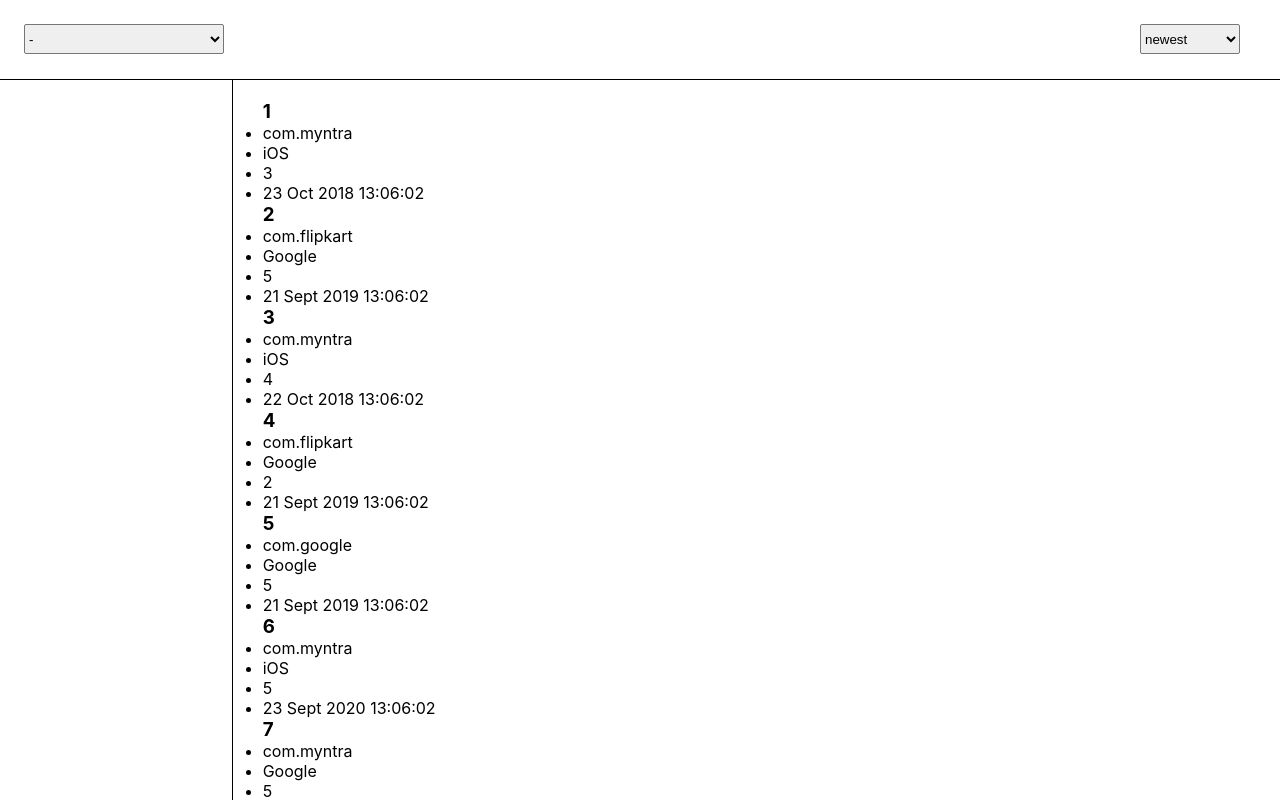
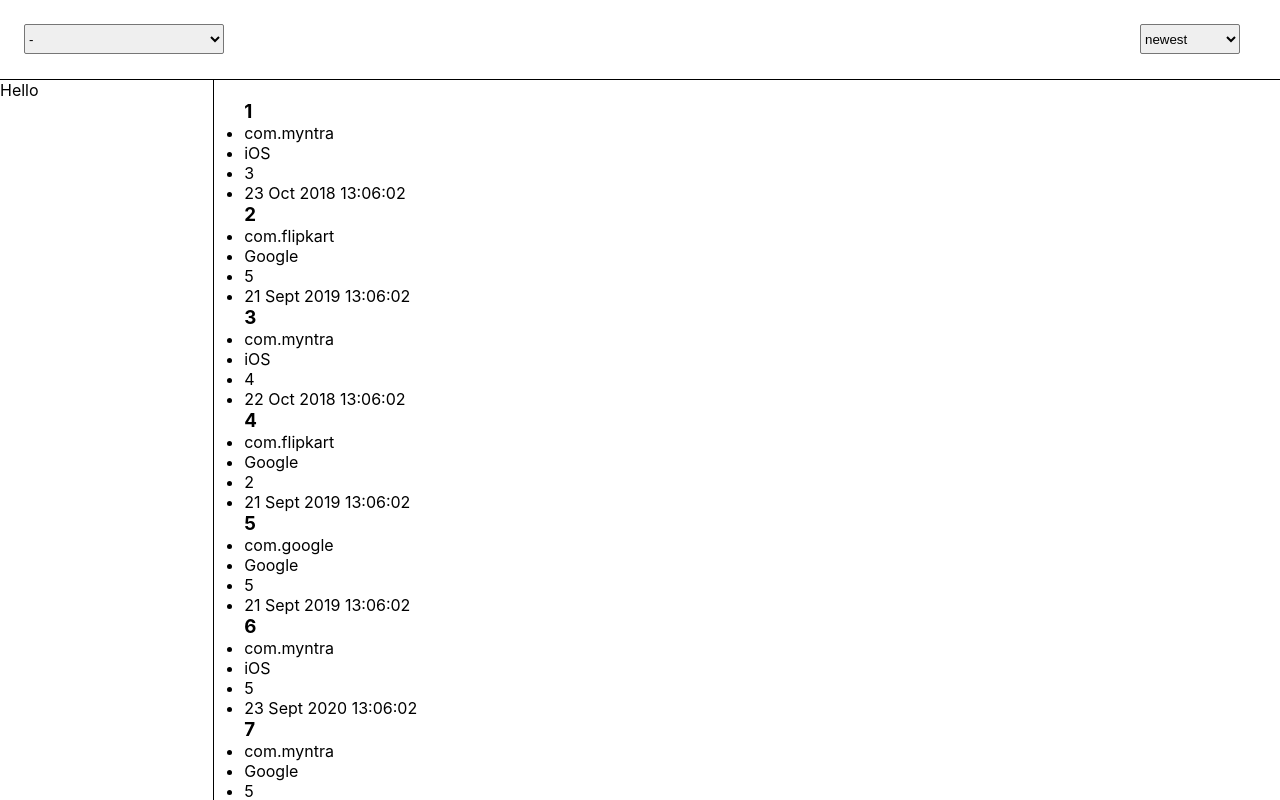
Before and after one commit to Kemosabe2911/appreviewfilter, a React (Create React App) app: page / in a window 1280 px wide. Shown: the top 800 px of the page. Built offline with nearby package versions, Linux system fonts and the light colour scheme.

Commit message:
Update css

```diff
--- a/src/App.css
+++ b/src/App.css
@@ -3,11 +3,20 @@
   padding: 0;
   box-sizing: border-box;
 }
+
+body{
+  overflow: hidden;
+}
+
 .top-container{
   width: 100vw;
   height: 10vh;
   align-items: center;
+  background: #ffffff;
+  z-index: 1000;
   border-bottom: 1px solid #000000;
+  position: sticky;
+  top: 0;
 }
 
 .app-select{
@@ -33,11 +42,20 @@
 .left-container{
   width: 20vw;
   height: 100%;
-  background: #000000;
 }
 
 .right-container{
   border-left: 1px solid #000000;
-  width: 90vw;
+  width: 80vw;
   padding: 20px 30px;
 }
+.scrollbar
+{
+	margin-left: 2px;
+	float: left;
+	height: 750px;
+  width: 100%;
+	background: #ffffff;
+	overflow-y: scroll;
+	margin-bottom: 25px;
+}
--- a/src/App.js
+++ b/src/App.js
@@ -48,9 +48,9 @@
         </div>
         <div className="output-container">
           <div className="left-container">
-
+            Hello
           </div>
-          <div className="right-container">
+          <div className="right-container scrollbar">
             <DisplayApp result={result} />
           </div>
         </div>
```
